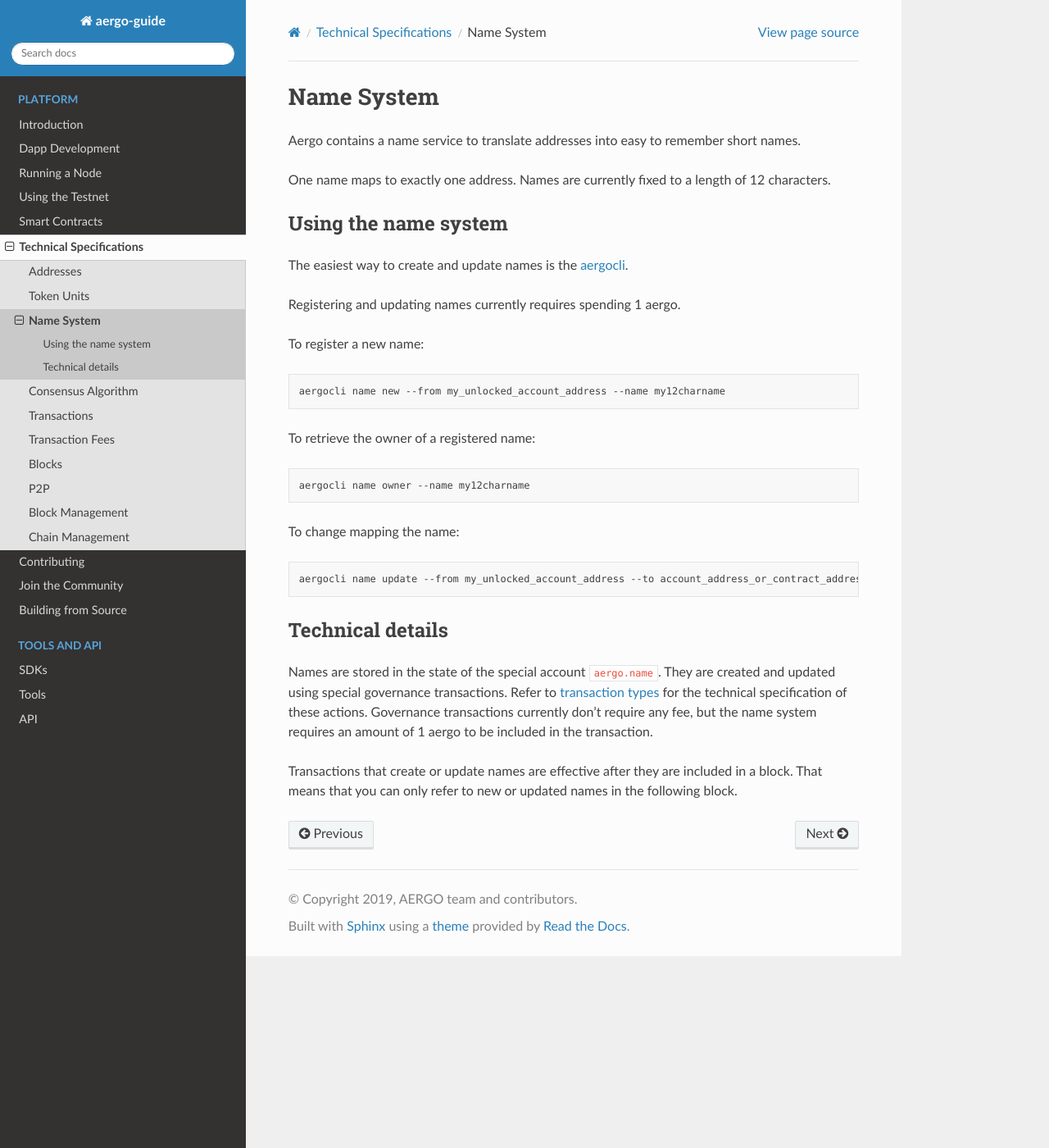
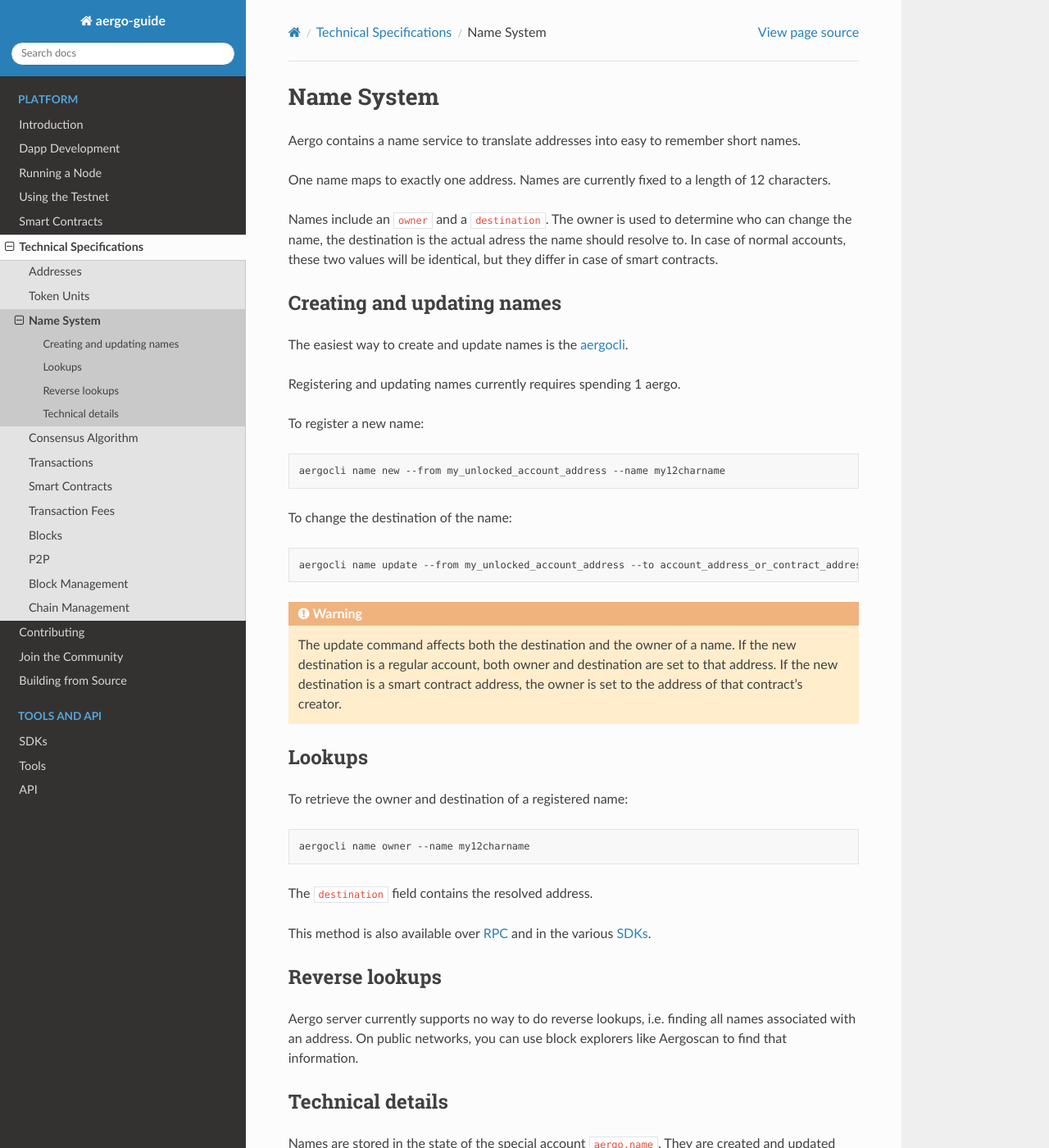
Before and after one commit to aergoio/guide, a Sphinx documentation site: the page built from source/specs/names.rst, in a window 1280 px wide and 1400 px high. Shown: the whole window at 82% size. Built offline with Sphinx 7.4.7 and the Read the Docs theme 2.0.0, drawn with Linux system fonts in a browser that asks for light colours.

Commit message:
Update specs about names, contracts

```diff
--- a/source/specs/index.rst
+++ b/source/specs/index.rst
@@ -9,6 +9,7 @@
    names
    consensus
    transactions
+   contracts
    fees
    blocks
    p2p/index
--- a/source/specs/names.rst
+++ b/source/specs/names.rst
@@ -5,8 +5,12 @@
 
 One name maps to exactly one address. Names are currently fixed to a length of 12 characters.
 
-Using the name system
----------------------
+Names include an :code:`owner` and a :code:`destination`.
+The owner is used to determine who can change the name, the destination is the actual adress the name should resolve to.
+In case of normal accounts, these two values will be identical, but they differ in case of smart contracts.
+
+Creating and updating names
+---------------------------
 
 The easiest way to create and update names is the `aergocli <../tools/aergocli.html>`_.
 
@@ -18,18 +22,35 @@
 
     aergocli name new --from my_unlocked_account_address --name my12charname
 
-To retrieve the owner of a registered name:
+To change the destination of the name:
+
+.. code-block:: text
+
+    aergocli name update --from my_unlocked_account_address --to account_address_or_contract_address --name my12charname
+
+.. warning::
+   The update command affects both the destination and the owner of a name.
+   If the new destination is a regular account, both owner and destination are set to that address.
+   If the new destination is a smart contract address, the owner is set to the address of that contract's creator.
+
+Lookups
+-------
+
+To retrieve the owner and destination of a registered name:
 
 .. code-block:: text
 
    aergocli name owner --name my12charname
 
-To change mapping the name:
+The :code:`destination` field contains the resolved address.
 
-.. code-block:: text
+This method is also available over `RPC <../api/index.html>`__ and in the various `SDKs <../sdks/index.html>`__.
 
-    aergocli name update --from my_unlocked_account_address --to account_address_or_contract_address --name my12charname
+Reverse lookups
+---------------
 
+Aergo server currently supports no way to do reverse lookups, i.e. finding all names associated with an address.
+On public networks, you can use block explorers like Aergoscan to find that information.
 
 Technical details
 -----------------
```
Also changed, not shown: source/specs/contracts.rst (added, +24 -0 lines), source/specs/transactions.rst (+8 -2 lines).
